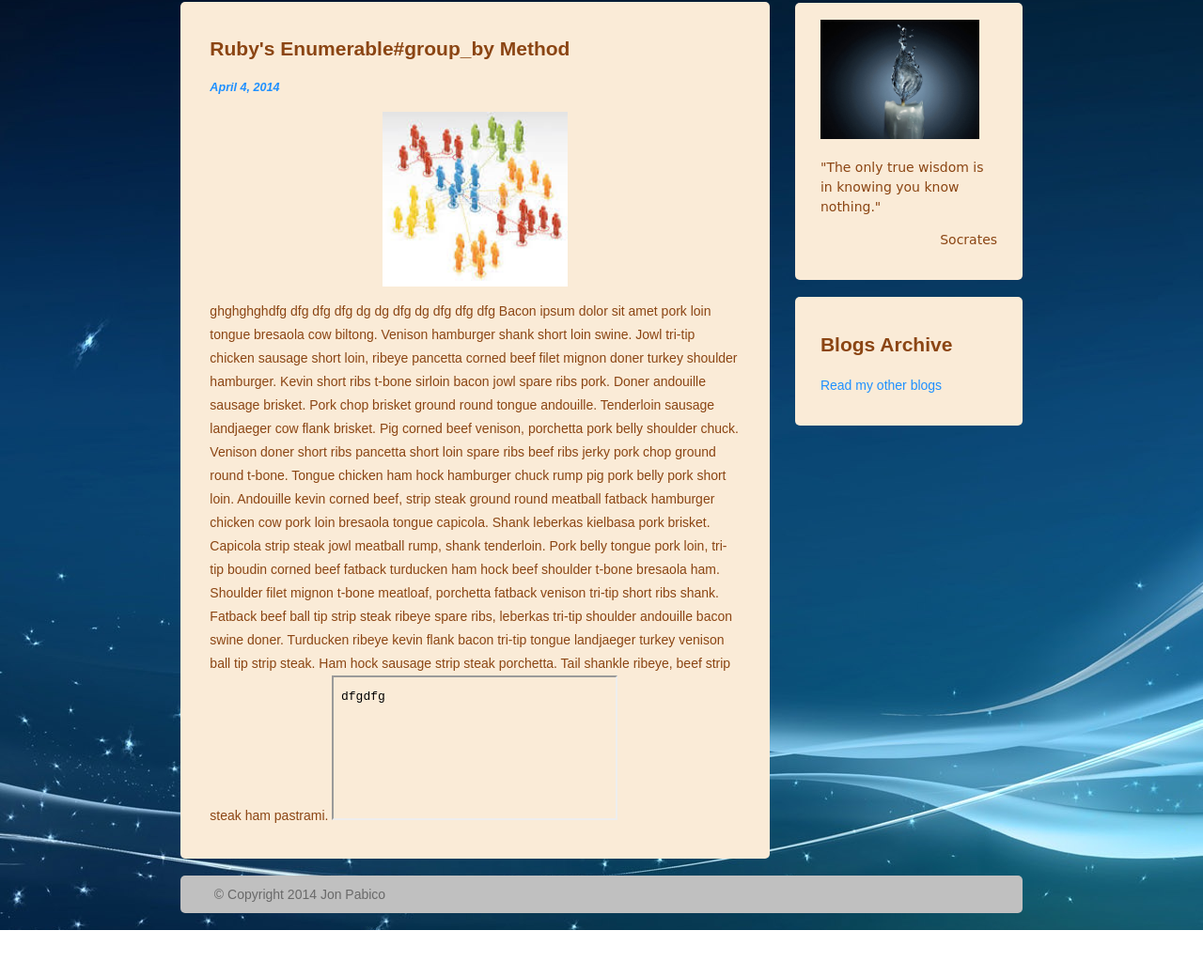
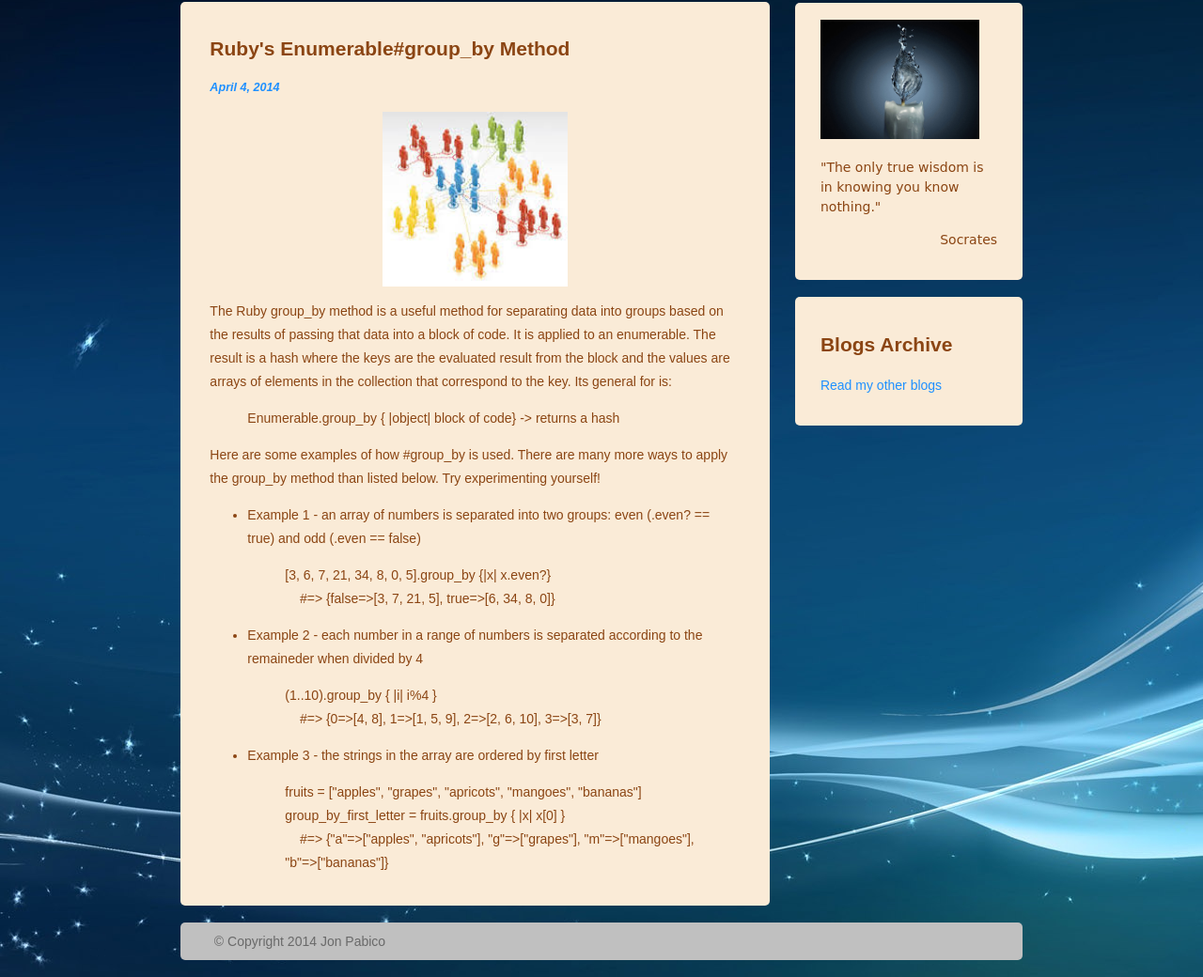
Before and after one commit to jpabico/jpabico.github.io, a plain HTML site: page blogs/week4_technical_blog.html in a window 1280 px wide. Shown: the part 150-1190 px from the top of the page at 94% size. Before the commit the page ends 1140 px from the top, so only its background shows below. Drawn offline with Linux system fonts and the light colour scheme.

Commit message:
added examples

```diff
--- a/blogs/week4_technical_blog.html
+++ b/blogs/week4_technical_blog.html
@@ -38,13 +38,56 @@
             <content class="intro">
                <img src="../images/grouping.jpg">
                <p>
-                  ghghghghdfg dfg dfg dfg dg dg dfg dg dfg dfg dfg Bacon ipsum dolor sit amet pork loin tongue bresaola cow biltong. Venison hamburger shank short loin swine. Jowl tri-tip chicken sausage short loin, ribeye pancetta corned beef filet mignon doner turkey shoulder hamburger. Kevin short ribs t-bone sirloin bacon jowl spare ribs pork. Doner andouille sausage brisket. Pork chop brisket ground round tongue andouille. Tenderloin sausage landjaeger cow flank brisket.
+                  The Ruby group_by method is a useful method for separating
+                  data into groups based on the results of passing that data
+                  into a block of code.  It is applied to an enumerable.
+                  The result is a hash where the keys are the evaluated
+                  result from the block and the values are arrays of elements
+                  in the collection that correspond to the key.  Its general
+                  for is:
+                  <blockquote>
+                     Enumerable.group_by { |object| block of code} ->
+                     returns a hash
+                  </blockquote>
 
-Pig corned beef venison, porchetta pork belly shoulder chuck. Venison doner short ribs pancetta short loin spare ribs beef ribs jerky pork chop ground round t-bone. Tongue chicken ham hock hamburger chuck rump pig pork belly pork short loin. Andouille kevin corned beef, strip steak ground round meatball fatback hamburger chicken cow pork loin bresaola tongue capicola. Shank leberkas kielbasa pork brisket. Capicola strip steak jowl meatball rump, shank tenderloin. Pork belly tongue pork loin, tri-tip boudin corned beef fatback turducken ham hock beef shoulder t-bone bresaola ham.
+                  Here are some examples of how #group_by is used.  There
+                  are many more ways to apply the group_by method than listed
+                  below.  Try experimenting yourself!
 
-Shoulder filet mignon t-bone meatloaf, porchetta fatback venison tri-tip short ribs shank. Fatback beef ball tip strip steak ribeye spare ribs, leberkas tri-tip shoulder andouille bacon swine doner. Turducken ribeye kevin flank bacon tri-tip tongue landjaeger turkey venison ball tip strip steak. Ham hock sausage strip steak porchetta. Tail shankle ribeye, beef strip steak ham pastrami.
-                  <iframe src="group_by_method_examples.txt" align="bottom">
-                  </iframe>
+                  <ul>
+                     <li> Example 1 - an array of numbers is separated into
+                        two groups: even (.even? == true) and odd
+                        (.even == false)
+                        <blockquote>
+                           [3, 6, 7, 21, 34, 8, 0, 5].group_by {|x| x.even?}
+                           <br/>
+                           &nbsp&nbsp&nbsp&nbsp#=> {false=>[3, 7, 21, 5],
+                           true=>[6, 34, 8, 0]}
+                        </blockquote>
+                     </li>
+                     <li> Example 2 - each number in a range of numbers
+                        is separated according to the remaineder when
+                        divided by 4
+                        <blockquote>
+                           (1..10).group_by { |i| i%4 }
+                           <br/>
+                           &nbsp&nbsp&nbsp&nbsp#=> {0=>[4, 8], 1=>[1, 5, 9],
+                           2=>[2, 6, 10], 3=>[3, 7]}
+                        </blockquote>
+                     </li>
+                     <li> Example 3 - the strings in the array are ordered
+                        by first letter
+                        <blockquote>
+                           fruits = ["apples", "grapes", "apricots",
+                           "mangoes", "bananas"]
+                           group_by_first_letter = fruits.group_by { |x| x[0] }
+                           <br/>
+                           &nbsp&nbsp&nbsp&nbsp#=> {"a"=>["apples",
+                           "apricots"], "g"=>["grapes"], "m"=>["mangoes"],
+                           "b"=>["bananas"]}
+                        </blockquote>
+                     </li>
+                  </ul>
                </p>
             </content>
          </article>
```
Also changed, not shown: blogs/group_by_method_examples.txt (deleted).
